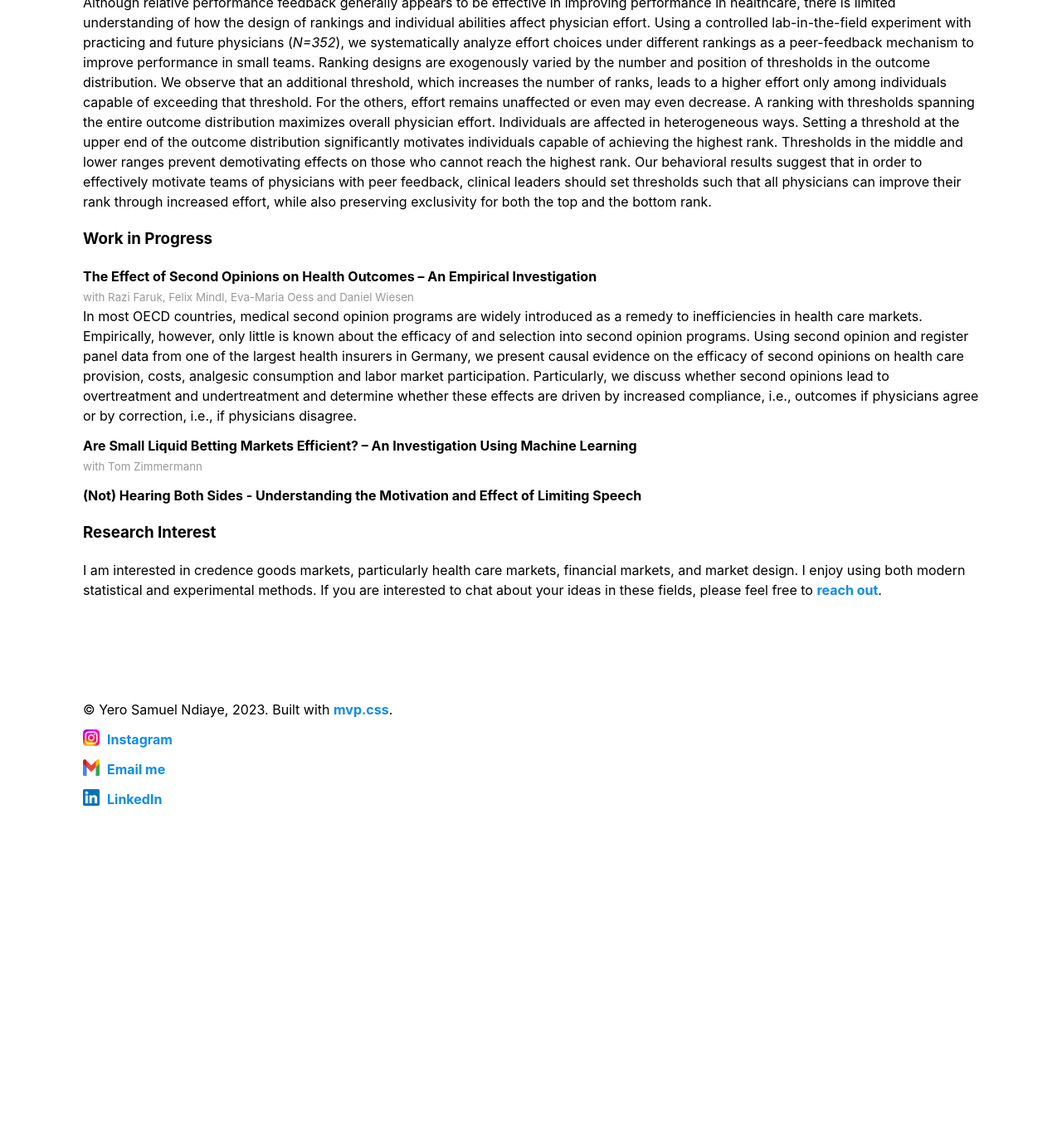
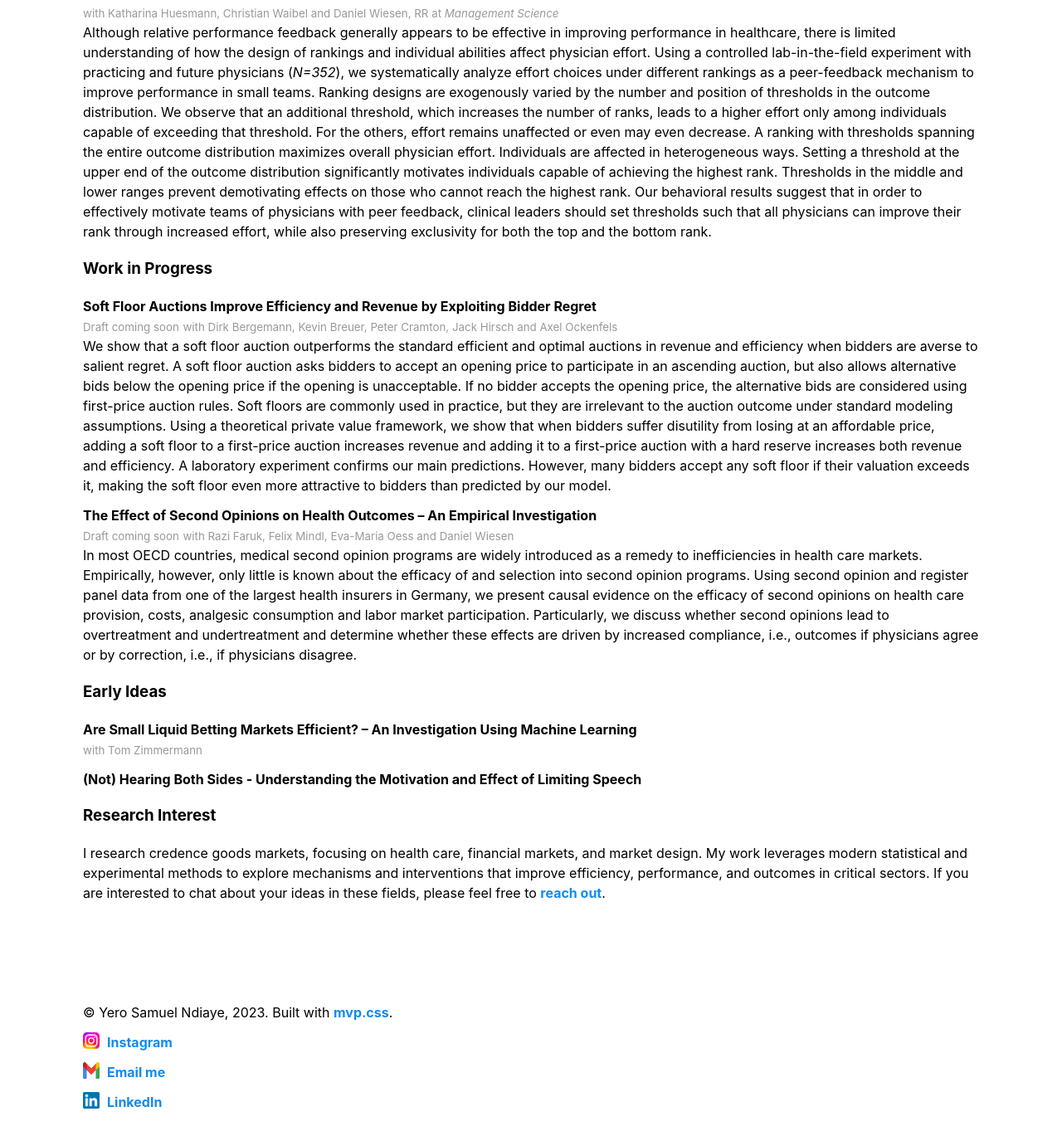
Before and after one commit to yerondiaye/yerondiaye.github.io, a Jekyll site: the page research.html, which Jekyll copies as it is, in a window 1280 px wide and 1400 px high, scrolled down 550 px. Shown: the top 1375 px of the window at 83% size. Built offline with Jekyll 4.4.1, drawn with Linux system fonts in a browser that asks for light colours; before the commit the page ends 1585 px from its top, so only the background shows below that.

Commit message:
Update research.html

```diff
--- a/research.html
+++ b/research.html
@@ -26,13 +26,20 @@
             <h2>Research</h2>
 
             <h3>Working Paper</h3>
-<p><b><a href="https://papers.ssrn.com/sol3/papers.cfm?abstract_id=4798100">Ranking in Health Care</a></b></br>
+<p><b>Ranking in Health Care</a></b></br>
+<small><p><b><a href="https://papers.ssrn.com/sol3/papers.cfm?abstract_id=4798100">Paper</a></b></br></small>
 <small>with Katharina Huesmann, Christian Waibel and Daniel Wiesen, RR at <i>Management Science</i></small></br>
 Although relative performance feedback generally appears to be effective in improving performance in healthcare, there is limited understanding of how the design of rankings and individual abilities affect physician effort. Using a controlled lab-in-the-field experiment with practicing and future physicians (<i>N=352</i>), we systematically analyze effort choices under different rankings as a peer-feedback mechanism to improve performance in small teams. Ranking designs are exogenously varied by the number and position of thresholds in the outcome distribution. We observe that an additional threshold, which increases the number of ranks, leads to a higher effort only among individuals capable of exceeding that threshold. For the others, effort remains unaffected or even may even decrease. A ranking with thresholds spanning the entire outcome distribution maximizes overall physician effort. Individuals are affected in heterogeneous ways. Setting a threshold at the upper end of the outcome distribution significantly motivates individuals capable of achieving the highest rank. Thresholds in the middle and lower ranges prevent demotivating effects on those who cannot reach the highest rank. Our behavioral results suggest that in order to effectively motivate teams of physicians with peer feedback, clinical leaders should set thresholds such that all physicians can improve their rank through increased effort, while also preserving exclusivity for both the top and the bottom rank.
 
 
             <h3>Work in Progress</h3>
+<p><b>Soft Floor Auctions Improve Efficiency and Revenue by Exploiting Bidder Regret</b> </br>
+<small>Draft coming soon</small>
+<small>with Dirk Bergemann, Kevin Breuer, Peter Cramton, Jack Hirsch and Axel Ockenfels</small></br>
+We show that a soft floor auction outperforms the standard efficient and optimal auctions in revenue and efficiency when bidders are averse to salient regret. A soft floor auction asks bidders to accept an opening price to participate in an ascending auction, but also allows alternative bids below the opening price if the opening is unacceptable. If no bidder accepts the opening price, the alternative bids are considered using first-price auction rules. Soft floors are commonly used in practice, but they are irrelevant to the auction outcome under standard modeling assumptions. Using a theoretical private value framework, we show that when bidders suffer disutility from losing at an affordable price, adding a soft floor to a first-price auction increases revenue and adding it to a first-price auction with a hard reserve increases both revenue and efficiency. A laboratory experiment confirms our main predictions. However, many bidders accept any soft floor if their valuation exceeds it, making the soft floor even more attractive to bidders than predicted by our model. </p>
+
 <p><b>The Effect of Second Opinions on Health Outcomes – An Empirical Investigation</b> </br>
+<small>Draft coming soon</small>
 <small>with Razi Faruk, Felix Mindl, Eva-Maria Oess and Daniel Wiesen</small></br>
 In most OECD countries, medical second opinion programs are widely introduced as a remedy to
 inefficiencies in health care markets. Empirically, however, only little is known about the efficacy of
@@ -43,6 +50,7 @@ we discuss whether second opinions lead to overtreatment and undertreatment and
 these effects are driven by increased compliance, i.e., outcomes if physicians agree or by correction, i.e., if
 physicians disagree.</p>
 
+    <h3>Early Ideas</h3>
 <p><b>Are Small Liquid Betting Markets Efficient? – An Investigation Using Machine Learning</b> </br>
 <small>with Tom Zimmermann</small></br>
 </p>
@@ -51,7 +59,7 @@ physicians disagree.</p>
 
             <h3>Research Interest</h3>
 
-<p> I am interested in credence goods markets, particularly health care markets, financial markets, and market design. I enjoy using both modern statistical and experimental methods. If you are interested to chat about your ideas in these fields, please feel free to <a href="../contact">reach out</a>.</p>
+<p> I research credence goods markets, focusing on health care, financial markets, and market design. My work leverages modern statistical and experimental methods to explore mechanisms and interventions that improve efficiency, performance, and outcomes in critical sectors. If you are interested to chat about your ideas in these fields, please feel free to <a href="../contact">reach out</a>.</p>
 
         </main>
 
```
